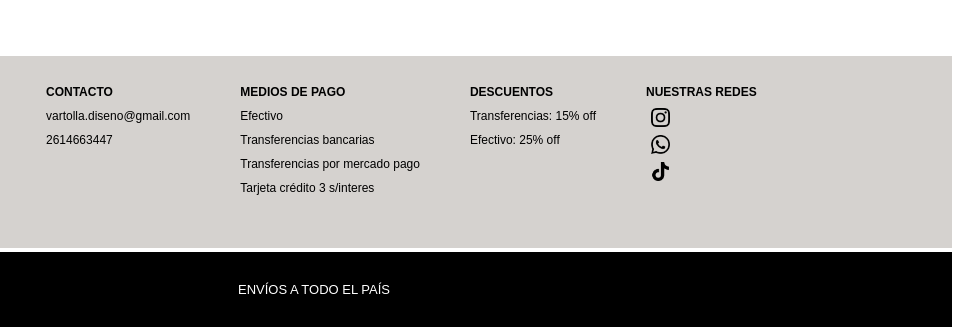
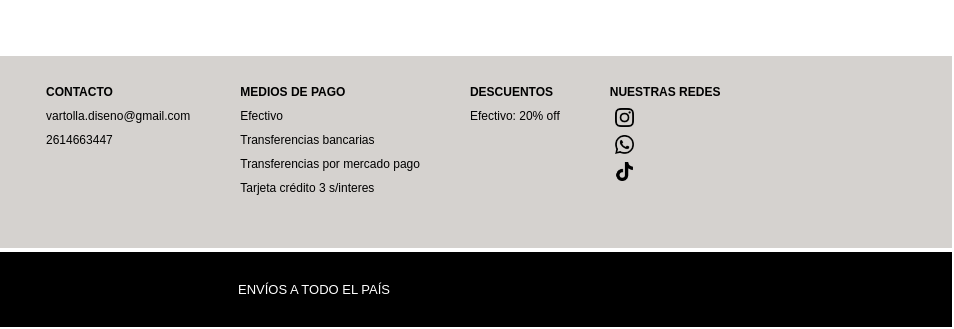
Before and after one commit to janesarmiento/vartolladiseno, a plain HTML site: page 2.Quienes somos.html in a window 1280 px wide. Shown: the part 3738-4067 px from the top of the page, 326-1280 px from the left. Drawn offline with Linux system fonts and the light colour scheme.

Commit message:
Update 2.Quienes somos.html

```diff
--- a/2.Quienes somos.html
+++ b/2.Quienes somos.html
@@ -208,8 +208,7 @@ limitaciones al jugar con el diseño, colores, formas, estampas,etc..</p>
 
       <div class="datos">
       <H2 style="font-weight: 600;">DESCUENTOS</H2>
-      <h3>Transferencias: 15% off</h3>
-      <h3>Efectivo: 25% off</h3>
+      <h3>Efectivo: 20% off</h3>
     </div>
 
 
```
